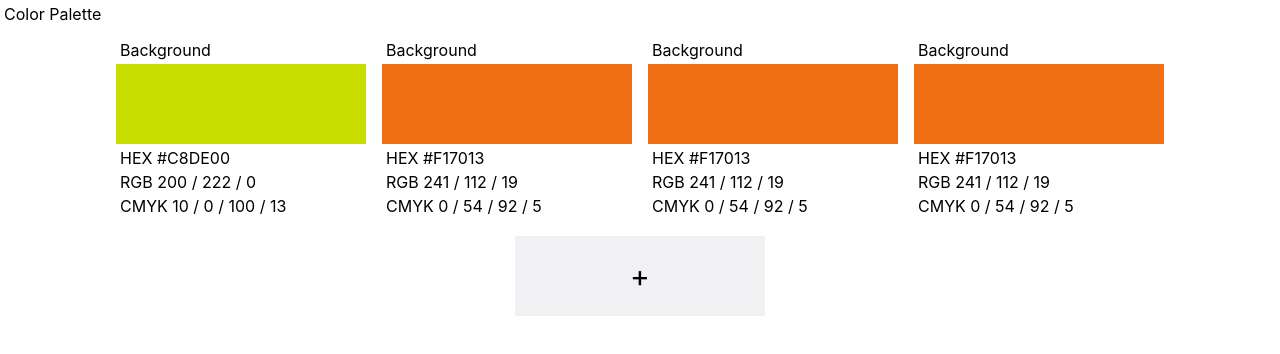
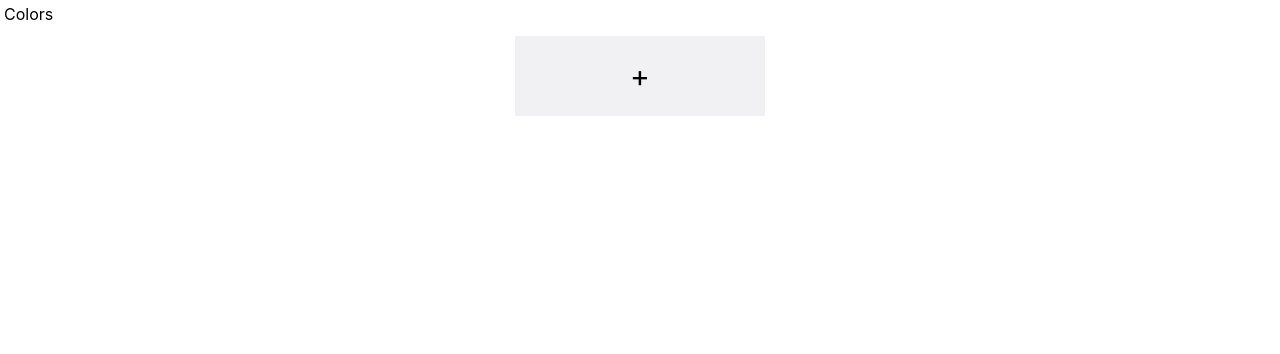
Before and after one commit to jeevansurendran/color-palette, a React (Create React App) app: page / in a window 1280 px wide. Shown: the top 354 px of the page. Built offline with nearby package versions, Linux system fonts and the light colour scheme.

Commit message:
Added local storage funcitonality

```diff
--- a/src/components/Colors/Color/Color.js
+++ b/src/components/Colors/Color/Color.js
@@ -28,7 +28,8 @@ class Color extends Component {
         return (
             <div className={styles.swatch} >
                 <div>
-                    <p> Background </p>
+                    <input className={styles.name} value={this.props.color.name}
+                    onChange={(e)=>this.props.nameChange(this.props.index, e)}/>
                     <div style={style} className={styles.color} onMouseOver={this.showOverlay} onMouseLeave={this.hideOverlay}>
                         {this.state.isShowingOverlay ? (<div className={styles.overlay}>
                             <button onClick={this.props.click.bind(this, this.props.index)}>edit</button>
--- a/src/components/Colors/Color/Color.module.css
+++ b/src/components/Colors/Color/Color.module.css
@@ -3,6 +3,10 @@
   display: inline-block;
   text-align: left;
   margin: 8px;
+}
+
+.swatch  p {
+    font-size: small;
 }
 
 .color {
@@ -45,3 +49,14 @@
     color: white;
     font-size: 14px;
 }
+
+.name {
+    border: none;
+    font-size: large;
+    margin-bottom: 4px;
+    border-bottom : 2px solid grey;
+}
+
+.name:focus {
+    outline:none;
+}
--- a/src/components/Colors/Colors.js
+++ b/src/components/Colors/Colors.js
@@ -7,43 +7,10 @@ class Colors extends Component {
     constructor(props) {
         super(props)
         this.state = {
-            colors: [
-                {
-                    showPicker: false,
-                    color: {
-                        r: 200,
-                        g: 222,
-                        b: 0,
-                        a: 1,
-                    }
-                }, {
-                    showPicker: false,
-                    color: {
-                        r: 241,
-                        g: 112,
-                        b: 19,
-                        a: 1,
-                    }
-                }, {
-                    showPicker: false,
-                    color: {
-                        r: 241,
-                        g: 112,
-                        b: 19,
-                        a: 1,
-                    }
-                }, {
-                    showPicker: false,
-                    color: {
-                        r: 241,
-                        g: 112,
-                        b: 19,
-                        a: 1,
-                    }
-                }
-            ],
+            colors: [],
             add: {
                 showPicker: false,
+                name: 'New Color',
                 color: {
                     r: 241,
                     g: 112,
@@ -52,15 +19,20 @@ class Colors extends Component {
             }
         };
     }
+
+    LOCAL_STORAGE_KEY = 'colors'
+
     render() {
         var style = {
             textAlign: "center"
         }
+
         const colors = this.state.colors.map((color, index) => {
             return <Color
                 color={color}
                 key={index}
                 index={index}
+                nameChange={this.handleNameChange}
                 click={this.handleClick}
                 change={this.handleChange}
                 close={this.handleClose}
@@ -79,6 +51,11 @@ class Colors extends Component {
         return <div style={style}>
             {colors}
         </div>
+    }
+
+    componentDidMount = () => {
+        console.log('mount')
+        localStorage.getItem(this.LOCAL_STORAGE_KEY) && this.setState({colors: JSON.parse(localStorage.getItem('colors'))})
     }
 
     handleClick = (index) => {
@@ -105,6 +82,7 @@ class Colors extends Component {
     handleDelete = (index) => {
         const newState = { ...this.state }
         newState.colors.splice(index, 1)
+        this.saveColors(newState)
         this.setState(newState)
     }
 
@@ -126,8 +104,8 @@ class Colors extends Component {
         console.log('close')
         const newState = { ...this.state }
         newState.add.showPicker = false
-        console.log(newState)
         newState.colors.push({ showPicker: false, color: newState.add.color.rgb })
+        this.saveColors(newState)
         this.setState(newState)
     }
     addCancel = () => {
@@ -136,6 +114,16 @@ class Colors extends Component {
         newState.add.showPicker = false
         this.setState(newState)
     }
+    handleNameChange = (index, e) => {
+        const newState = { ...this.state }
+        newState.colors[index].name = e.target.value
+        this.saveColors(newState)
+        this.setState(newState)
+    }
+
+    saveColors = (newState) => {
+        localStorage.setItem(this.LOCAL_STORAGE_KEY, JSON.stringify(newState.colors))
+    }
 }
 
 export default Colors
--- a/src/components/add/Add.module.css
+++ b/src/components/add/Add.module.css
@@ -6,6 +6,7 @@
 }
 
 .swatch > p {
+    font-size: small;
     color: white
 }
 
--- a/src/containers/App.js
+++ b/src/containers/App.js
@@ -5,7 +5,7 @@ import Colors from '../components/Colors/Colors';
 const App  = props => {
     return (
       <div>
-        <p>Color Palette</p>
+        <p>Colors</p>
         <Colors />
       </div>
     )
--- a/src/index.css
+++ b/src/index.css
@@ -15,3 +15,11 @@ code {
 p {
   margin: 4px;
 }
+
+input {
+  font-family: -apple-system, BlinkMacSystemFont, 'Segoe UI', 'Roboto', 'Oxygen',
+  'Ubuntu', 'Cantarell', 'Fira Sans', 'Droid Sans', 'Helvetica Neue',
+  sans-serif;
+  -webkit-font-smoothing: antialiased;
+  -moz-osx-font-smoothing: grayscale;
+}
```
